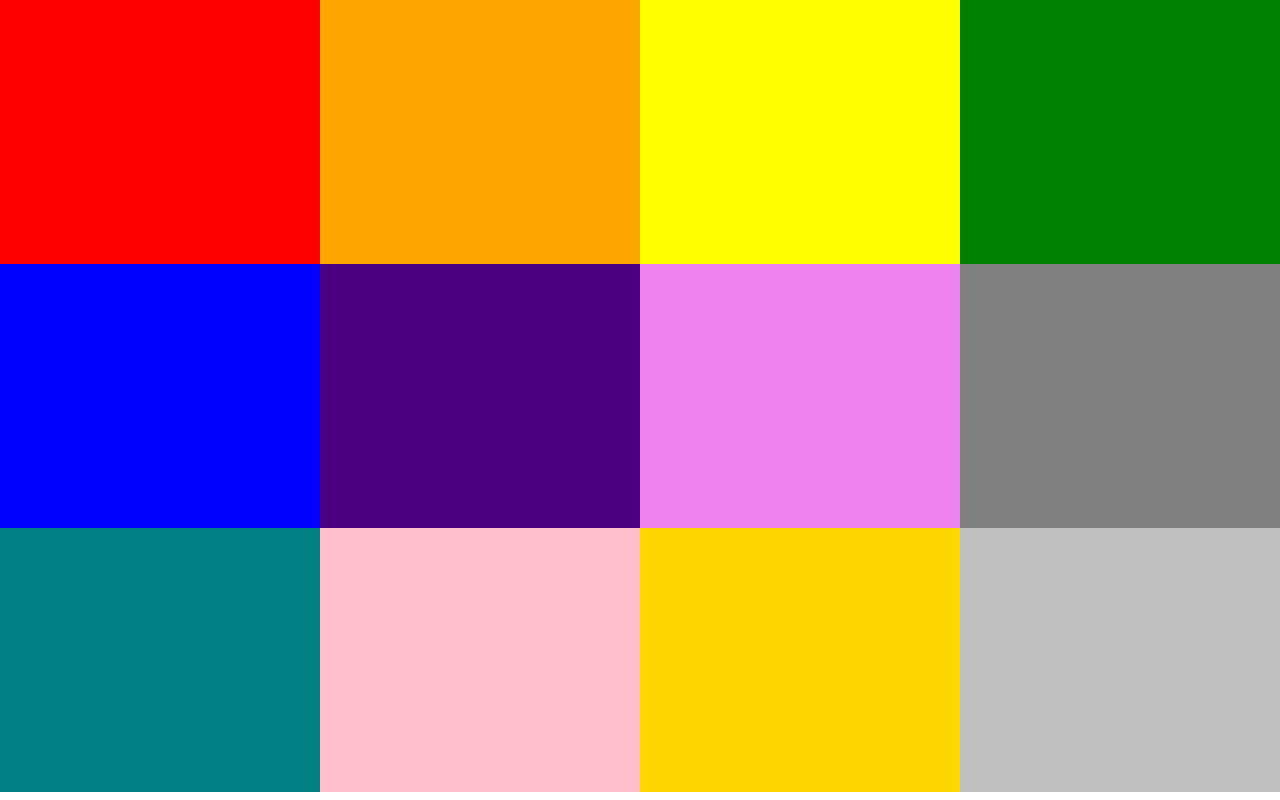
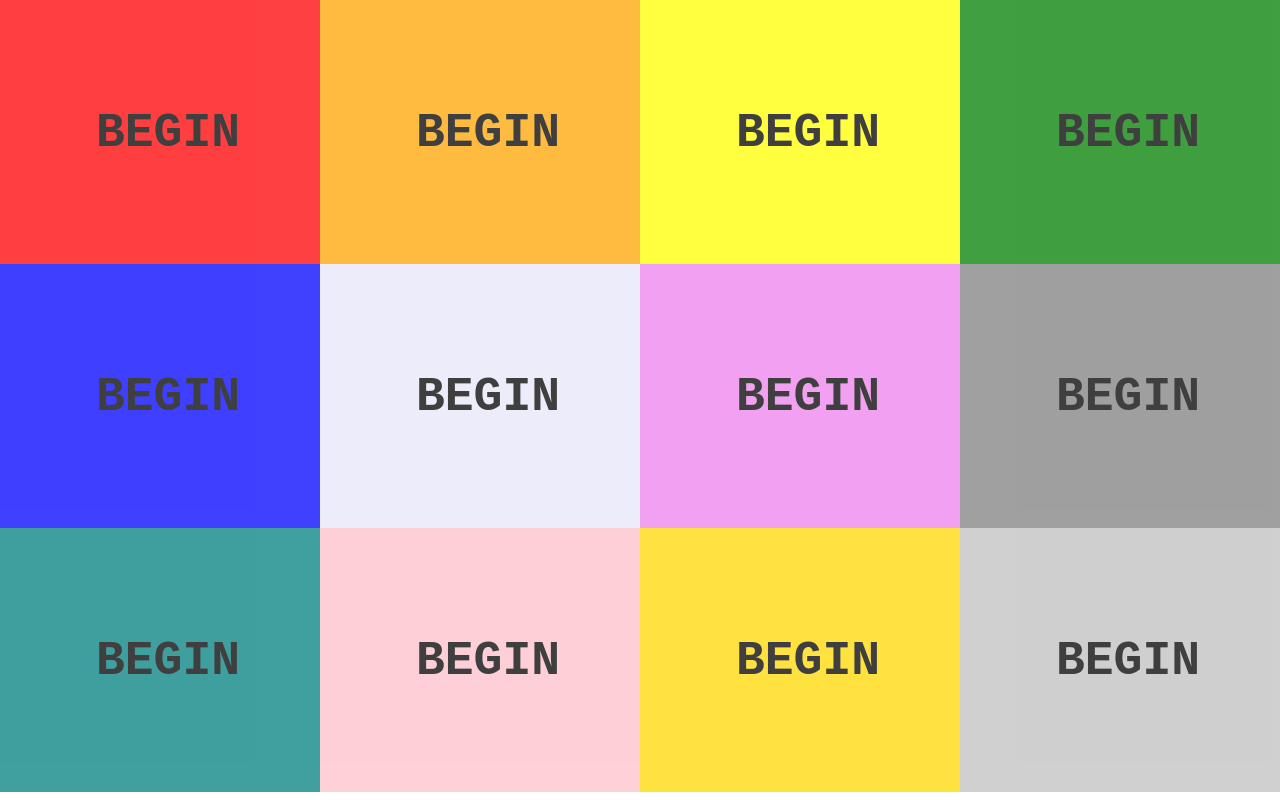
Before and after one commit to daniel-mckemie/ssd-for-12-musicians, a plain HTML site: page index.html in a window 1280 px wide. Both pictures are taken after a click on the button "START". Drawn offline with Linux system fonts and the light colour scheme.

Commit message:
first draft

```diff
--- a/index.html
+++ b/index.html
@@ -74,22 +74,20 @@
 
           </li>
         </ul>
-        <!-- <p>Dedicated to my friend Ryan Ross Smith for paving a big part of this path and inspiring me to FINALLY write an animated score!</p> -->
-        <p>There is a 20 second pause before the piece begins...</p>
         <button onclick="startPiece()">START</button>
       </div>
-      <div class="all-players" id="player1"></div>
-      <div class="all-players" id="player2"></div>
-      <div class="all-players" id="player3"></div>
-      <div class="all-players" id="player4"></div>
-      <div class="all-players" id="player5"></div>
-      <div class="all-players" id="player6"></div>
-      <div class="all-players" id="player7"></div>
-      <div class="all-players" id="player8"></div>
-      <div class="all-players" id="player9"></div>
-      <div class="all-players" id="player10"></div>
-      <div class="all-players" id="player11"></div>
-      <div class="all-players" id="player12"></div>
+      <div class="all-players" id="player1"><span class="all-players-text" id="player1Text"></span></div>
+      <div class="all-players" id="player2"><span class="all-players-text" id="player2Text"></span></div>
+      <div class="all-players" id="player3"><span class="all-players-text" id="player3Text"></span></div>
+      <div class="all-players" id="player4"><span class="all-players-text" id="player4Text"></span></div>
+      <div class="all-players" id="player5"><span class="all-players-text" id="player5Text"></span></div>
+      <div class="all-players" id="player6"><span class="all-players-text" id="player6Text"></span></div>
+      <div class="all-players" id="player7"><span class="all-players-text" id="player7Text"></span></div>
+      <div class="all-players" id="player8"><span class="all-players-text" id="player8Text"></span></div>
+      <div class="all-players" id="player9"><span class="all-players-text" id="player9Text"></span></div>
+      <div class="all-players" id="player10"><span class="all-players-text" id="player10Text"></span></div>
+      <div class="all-players" id="player11"><span class="all-players-text" id="player11Text"></span></div>
+      <div class="all-players" id="player12"><span class="all-players-text" id="player12Text"></span></div>
     </div>
     <!-- <script src="./animated-scores/seaswell/main.js"></script> -->
     <script src="./main.js"></script>
--- a/main.js
+++ b/main.js
@@ -13,12 +13,64 @@ function startPiece() {
     const player11 = document.querySelector('#player11');
     const player12 = document.querySelector('#player12');
 
+    const allPlayersText = document.querySelectorAll('.all-players-text');
+
     const instructionsDiv = document.querySelector('.instructions');
     instructionsDiv.remove();
 
-    for (i = 0; i < allPlayers.length; i++) {
+
+
+    const actions = ['SAME', 'SIMILAR', 'DIFFERENT'];
+
+
+    function fadeIn(element) {
+        var op = 0.1; // initial opacity
+        element.style.display = 'block';
+        var timer = setInterval(function () {
+            if (op >= 1) {
+                clearInterval(timer);
+            }
+            element.style.opacity = op;
+            element.style.filter = 'alpha(opacity=' + op * 100 + ")";
+            op += op * 0.1;
+        }, 10);
+    }
+
+    function fadeOut(element) {
+        var op = 1; // initial opacity
+        var timer = setInterval(function () {
+            if (op <= 0.1) {
+                clearInterval(timer);
+                element.style.display = 'none';
+            }
+            element.style.opacity = op;
+            element.style.filter = 'alpha(opacity=' + op * 100 + ")";
+            op -= op * 0.1;
+        }, 10);
+    }
+
+    for (let i = 0; i < allPlayers.length; i++) {
         allPlayers[i].style.visibility = 'visible';
+        allPlayersText[i].innerHTML = 'BEGIN';
+        setTimeout(() => {
+            fadeOut(allPlayersText[i]);
+        }, 9000);
     }
 
 
+    setInterval(() => {
+        for (let i = 0; i < allPlayersText.length; i++) {
+            let randomAction = Math.floor(Math.random() * 3);
+            allPlayersText[i].innerHTML = actions[randomAction];
+            fadeIn(allPlayersText[i]);
+            setTimeout(() => {
+                fadeOut(allPlayersText[i]);
+            }, 9000);
+        }
+
+    }, 11000);
+
+
+
+
 }
--- a/style.css
+++ b/style.css
@@ -1,5 +1,6 @@
 body {
   width: 100%;
+  height: 100%;
 }
 
 .container {
@@ -13,6 +14,94 @@ body {
 }
 
 .all-players {
+  opacity: 75%;
+  font-size: 48px;
+  font-family: "Courier New", Courier, monospace;
+  font-weight: bold;
+}
+
+#player1Text {
+  position: absolute;
+  top: 40%;
+  height: 17vh;
+  padding-left: 30%;
+}
+
+#player2Text {
+  position: absolute;
+  top: 40%;
+  height: 17vh;
+  padding-left: 30%;
+}
+
+#player3Text {
+  position: absolute;
+  top: 40%;
+  height: 17vh;
+  padding-left: 30%;
+}
+
+#player4Text {
+  position: absolute;
+  top: 40%;
+  height: 17vh;
+  padding-left: 30%;
+}
+
+#player5Text {
+  position: absolute;
+  top: 40%;
+  height: 17vh;
+  padding-left: 30%;
+}
+
+#player6Text {
+  position: absolute;
+  top: 40%;
+  height: 17vh;
+  padding-left: 30%;
+}
+
+#player7Text {
+  position: absolute;
+  top: 40%;
+  height: 17vh;
+  padding-left: 30%;
+}
+
+#player8Text {
+  position: absolute;
+  top: 40%;
+  height: 17vh;
+  padding-left: 30%;
+}
+
+#player9Text {
+  position: absolute;
+  top: 40%;
+  height: 17vh;
+  padding-left: 30%;
+}
+
+#player10Text {
+  position: absolute;
+  top: 40%;
+  height: 17vh;
+  padding-left: 30%;
+}
+
+#player11Text {
+  position: absolute;
+  top: 40%;
+  height: 17vh;
+  padding-left: 30%;
+}
+
+#player12Text {
+  position: absolute;
+  top: 40%;
+  height: 17vh;
+  padding-left: 30%;
 }
 
 #player1 {
@@ -66,7 +155,7 @@ body {
 }
 
 #player6 {
-  background-color: indigo;
+  background-color: lavender;
   height: 33vh;
   width: 25vw;
   top: 33%;
```
